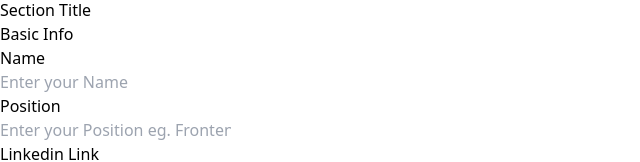
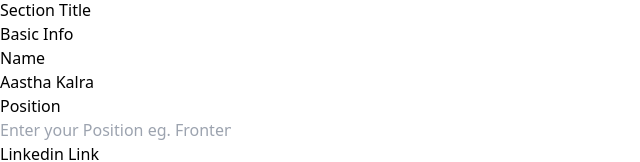
Before and after one commit to Aastha-Kalra/30daysOfReactJs, a React (Vite) app: page / in a window 1280 px wide. Shown: the part 234-396 px from the top of the page, without its empty margins (0-640 px from the left). Built offline with nearby package versions, Linux system fonts and the light colour scheme.

Commit message:
access the props

```diff
--- a/src/React-Assessments/ResumeBuilder/AllFunctions/BasicInfo.jsx
+++ b/src/React-Assessments/ResumeBuilder/AllFunctions/BasicInfo.jsx
@@ -1,10 +1,10 @@
 import React from 'react'
 import InputControl from '../InputControl/InputControl'
 
-const BasicInfo = () => {
+const BasicInfo = ({value}) => {
   return (
     <div>
-    <InputControl label="Name" placeholder="Enter your Name"/>
+    <InputControl label="Name" placeholder="Enter your Name"  defaultValue={value.name}/>
     <InputControl label="Position" placeholder="Enter your Position eg. Frontend Developer"/>
     <InputControl label="Linkedin Link" placeholder="Enter your Linkedin profile link "/>
     <InputControl label="Github Link" placeholder="Enter your Github profile link "/>
```
